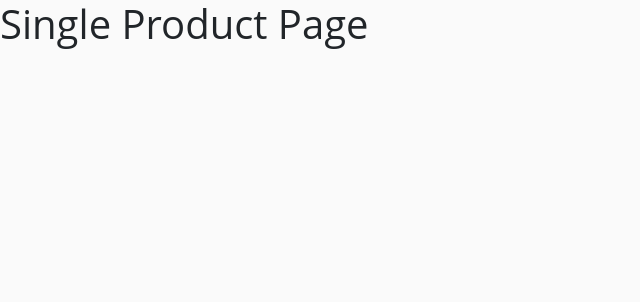
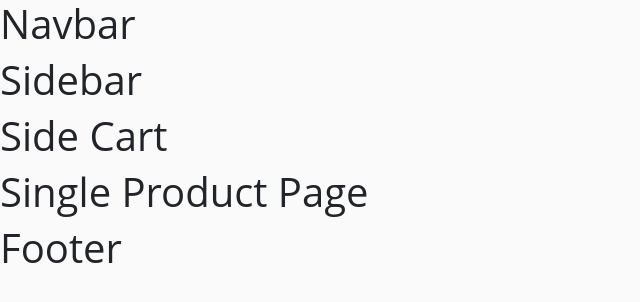
Before and after one commit to Lekkyjay/tech-store-react, a React (Create React App) app: page /products/1 in a window 1280 px wide. Shown: the top 302 px of the page, without its empty margins (0-640 px from the left). Built offline with nearby package versions, Linux system fonts and the light colour scheme.

Commit message:
Added layout elements.

```diff
--- a/src/App.js
+++ b/src/App.js
@@ -8,10 +8,17 @@ import Contact from './pages/Contact';
 import Products from './pages/Products';
 import SingleProduct from './pages/SingleProduct';
 import Default from './pages/Default';
+import Navbar from './components/Navbar';
+import SideCart from './components/SideCart';
+import Sidebar from './components/Sidebar';
+import Footer from './components/Footer';
 
 function App() {
   return (
     <div>
+      <Navbar />
+      <Sidebar />
+      <SideCart />
       <Switch>
         <Route path='/' exact component={Home} />
         <Route path='/about' component={About} />
@@ -21,6 +28,7 @@ function App() {
         <Route path='/products/:id' component={SingleProduct} />
         <Route component={Default} />
       </Switch>
+      <Footer />
     </div>
   );
 }
--- /dev/null
+++ b/src/components/Footer.js
@@ -0,0 +1,11 @@
+import React from 'react'
+
+const Footer = () => {
+  return (
+    <div>
+      <h1>Footer</h1>
+    </div>
+  )
+}
+
+export default Footer
--- /dev/null
+++ b/src/components/Navbar.js
@@ -0,0 +1,11 @@
+import React from 'react'
+
+const Navbar = () => {
+  return (
+    <div>
+      <h1>Navbar</h1>
+    </div>
+  )
+}
+
+export default Navbar
--- /dev/null
+++ b/src/components/SideCart.js
@@ -0,0 +1,11 @@
+import React from 'react'
+
+const SideCart = () => {
+  return (
+    <div>
+      <h1>Side Cart</h1>
+    </div>
+  )
+}
+
+export default SideCart
--- /dev/null
+++ b/src/components/Sidebar.js
@@ -0,0 +1,11 @@
+import React from 'react'
+
+const Sidebar = () => {
+  return (
+    <div>
+      <h1>Sidebar</h1>
+    </div>
+  )
+}
+
+export default Sidebar
```
